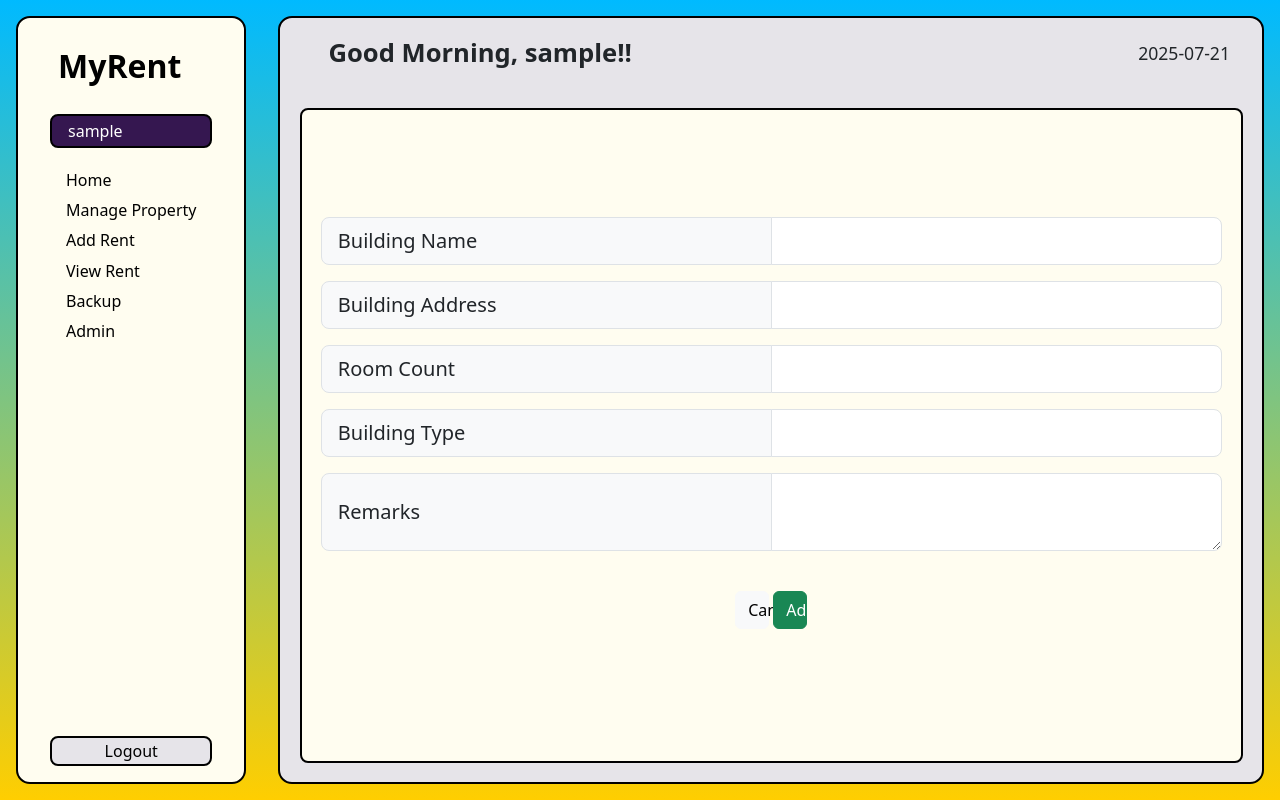
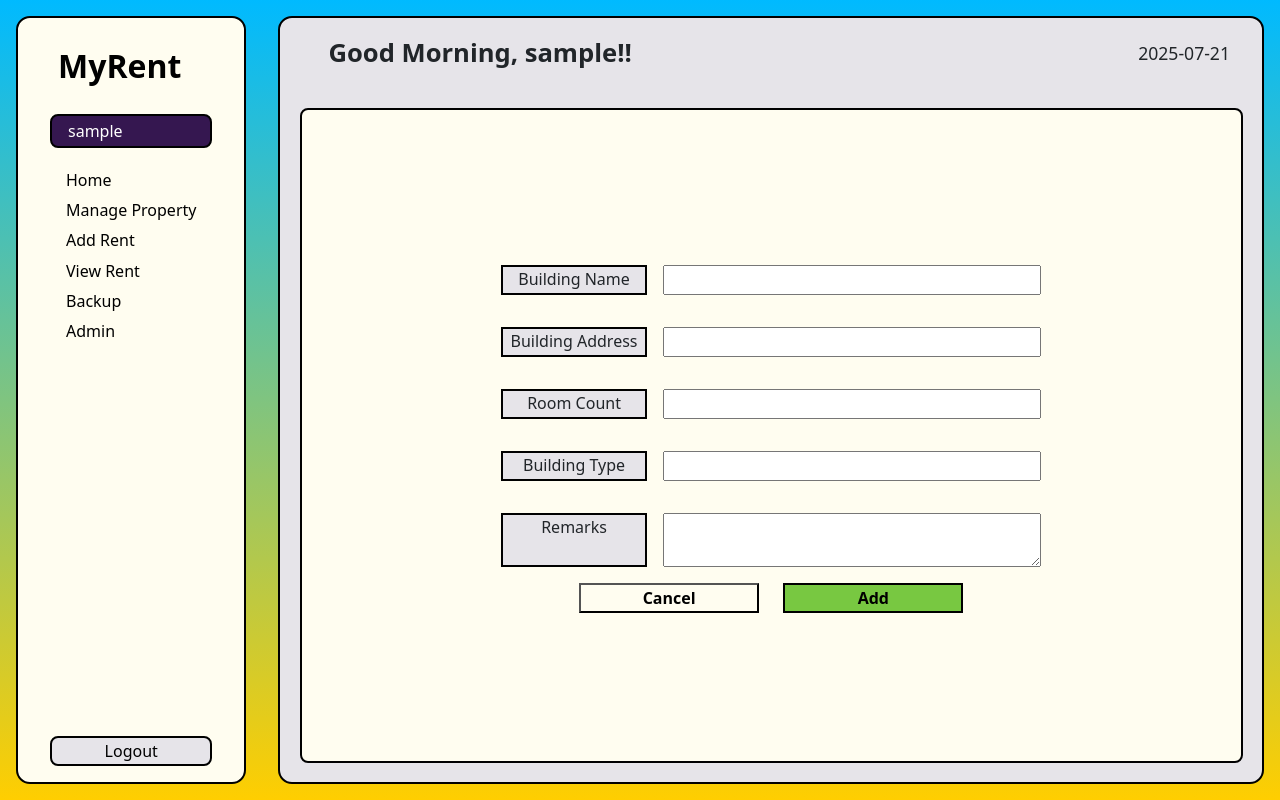
Before and after one commit to aashishChakradhar/RentManagementSystem, a Django app: page /building/add/ in a window 1280 px wide. Run offline with Django 5.2, Linux system fonts and the light colour scheme; the visitor is signed in with stand-in values (Sample User, id 1); style sheets or scripts are compiled from the project's sources; some libraries are stand-ins or nearby versions.

Commit message:
completed frontend design changes

```diff
--- a/static/js/script.js
+++ b/static/js/script.js
@@ -33,15 +33,17 @@ document.addEventListener("DOMContentLoaded", function () {
     }
 
     // Building select toggle
-    var actionDropdown = document.getElementById("action");
-    if (actionDropdown) {
-        actionDropdown.addEventListener("change", function () {
+        var actionDropdown = document.getElementById("action");
+        var buildingSelectContainer = document.getElementById("building-select-container");
+
+        if (actionDropdown && buildingSelectContainer) {
+            actionDropdown.addEventListener("change", function () {
             var action = this.value;
-            var buildingSelectContainer = document.getElementById("building-select-container");
-            if (buildingSelectContainer) {
-                buildingSelectContainer.style.display =
-                    action === "update" || action === "delete" ? "block" : "none";
+            if (action === "update" || action === "delete") {
+                buildingSelectContainer.classList.remove("hidden");
+            } else {
+                buildingSelectContainer.classList.add("hidden");
             }
-        });
-    }
+            });
+        }
 });
--- a/static/scss/style.scss
+++ b/static/scss/style.scss
@@ -166,3 +166,24 @@ a>button{
   justify-content: center;
   gap: 1.5rem;
 }
+
+.hidden {
+  display: none !important;
+}
+
+#building-select-container {
+  display: flex;
+  justify-content: center;
+  width: 100%;
+}
+table{
+  width: 70%;
+  border: $border;
+  margin: 1rem;
+  border-radius: $larger-curve;
+  overflow: hidden;
+}
+tr{
+  border: $border;
+  width: 100%;
+}
--- a/templates/building_action.html
+++ b/templates/building_action.html
@@ -1,47 +1,34 @@
 {% extends "base/base.html" %} {% block body %} {% if action == 'add' %}
 <form action="{% url 'rent:add-building' %}" method="POST">
   {% csrf_token %}
+  <label for="building_name">
+    <span >Building Name</span>
+    <input id="building_name" name="building_name" type="text" required />
+  </label>
 
-  <div class="input-group input-group-lg mb-3">
-    <span class="input-group-text building" id="inputGroup-sizing-lg"
-      >Building Name</span
-    >
-    <input name="building_name" type="text" class="form-control" required />
-  </div>
+  <label for="building_address"><span >Building Address</span>
+    <input id="building_address" name="building_address" type="text" required /></label>
 
-  <div class="input-group input-group-lg mb-3">
-    <span class="input-group-text building" id="inputGroup-sizing-lg"
-      >Building Address</span
-    >
-    <input name="building_address" type="text" class="form-control" required />
-  </div>
+  <label for="room_count">
+    <span>Room Count</span>
+    <input id="room_count" name="room_count" type="number" required />
+  </label>
 
-  <div class="input-group input-group-lg mb-3">
-    <span class="input-group-text building" id="inputGroup-sizing-lg"
-      >Room Count</span
-    >
-    <input name="room_count" type="number" class="form-control" required />
-  </div>
+  <label for="building_type">
+    <span >Building Type</span>
+    <input id="building_type" name="building_type" type="text" required />
+  </label>
 
-  <div class="input-group input-group-lg mb-3">
-    <span class="input-group-text building" id="inputGroup-sizing-lg"
-      >Building Type</span
-    >
-    <input name="building_type" type="text" class="form-control" required />
-  </div>
+  <label for="remarks">
+    <span >Remarks</span>
+    <textarea id="remarks" name="remarks"></textarea>
+  </label>
 
-  <div class="input-group input-group-lg mb-3">
-    <span class="input-group-text building" id="inputGroup-sizing-lg"
-      >Remarks</span
-    >
-    <textarea name="remarks" class="form-control"></textarea>
-  </div>
-
-  <div class="justify-content-center my-4">
-    <div class="w-100 text-center">
-      <a href="{% url 'rent:home' %}" class="btn btn-light w-25">Cancel</a>
-      <input type="submit" class="btn btn-success w-25" value="Add" />
-    </div>
+  <div id="button-group">
+    <a href="{% url 'rent:home' %}">
+      <button type="button">Cancel</button>
+    </a>
+    <button id="submit-button" type="submit" value="Add">Add</button>
   </div>
 </form>
 
@@ -49,96 +36,63 @@
 <form action="{% url 'rent:update-building' building.uid %}" method="POST">
   {% csrf_token %}
 
-  <div class="input-group input-group-lg mb-3">
-    <span class="input-group-text building" id="inputGroup-sizing-lg"
-      >Building Name</span
-    >
+  <label>
+    <span>Building Name</span>
     <input
       name="building_name"
       type="text"
-      class="form-control"
-      aria-label="Sizing example input"
-      aria-describedby="inputGroup-sizing-lg"
       value="{{ building.building_name }}"
     />
-  </div>
+  </label>
 
-  <div class="input-group input-group-lg mb-3">
-    <span class="input-group-text building" id="inputGroup-sizing-lg"
-      >Building Address</span
-    >
+  <label>
+    <span>Building Address</span>
     <input
       name="building_address"
       type="text"
-      class="form-control"
-      aria-label="Sizing example input"
-      aria-describedby="inputGroup-sizing-lg"
       value="{{ building.building_address }}"
     />
-  </div>
+  </label>
 
-  <div class="input-group input-group-lg mb-3">
-    <span class="input-group-text building" id="inputGroup-sizing-lg"
-      >Room Count</span
-    >
+  <label>
+    <span>Room Count</span>
     <input
       name="room_count"
       type="number"
-      class="form-control"
-      aria-label="Sizing example input"
-      aria-describedby="inputGroup-sizing-lg"
       value="{{ building.number_of_rooms }}"
     />
-  </div>
+  </label>
 
-  <div class="input-group input-group-lg mb-3">
-    <span class="input-group-text building" id="inputGroup-sizing-lg"
-      >Building Type</span
-    >
+  <label>
+    <span>Building Type</span>
     <input
       name="building_type"
       type="text"
-      class="form-control"
-      aria-label="Sizing example input"
-      aria-describedby="inputGroup-sizing-lg"
       value="{{ building.building_type }}"
     />
-  </div>
+  </label>
 
-  <div class="input-group input-group-lg mb-3">
-    <span class="input-group-text building" id="inputGroup-sizing-lg"
-      >Remarks</span
-    >
+  <label>
+    <span>Remarks</span>
     <textarea
       name="remarks"
-      class="form-control"
-      aria-label="Sizing example input"
-      aria-describedby="inputGroup-sizing-lg"
     >
-{{ building.remarks }}</textarea
+    {{ building.remarks }}</textarea
     >
-  </div>
+  </label>
 
-  <div class="justify-content-center my-4">
-    <div class="w-100 text-center">
-      <a href="{% url 'rent:home' %}" class="btn btn-light w-25">Cancel</a>
-      <input
-        type="submit"
-        name="update"
-        class="btn btn-success w-25"
-        value="Update"
-      />
-    </div>
+  <div id="button-group">
+    <a href="{% url 'rent:home' %}">
+      <button type="button">Cancel</button>
+    </a>
+    <button id="submit-button" type="submit" value="Update">Add</button>
   </div>
 </form>
 
 {% elif action == 'delete' %}
 <form action="{% url 'rent:delete-building' building.uid %}" method="POST">
   {% csrf_token %}
-  <table
-    class="table table-danger table-striped-columns table-hover"
-    style="border-radius: 1rem; overflow: hidden"
-  >
+  <table>
     <tbody>
       <tr>
         <td><strong>Building Name</strong></td>
@@ -162,17 +116,11 @@
       </tr>
     </tbody>
   </table>
-
-  <div class="justify-content-center my-4">
-    <div class="w-100 text-center">
-      <a href="{% url 'rent:home' %}" class="btn btn-light w-25">Cancel</a>
-      <input
-        type="submit"
-        name="delete"
-        class="btn btn-danger w-25"
-        value="Delete"
-      />
-    </div>
+  <div id="button-group" >
+    <a href="{% url 'rent:home' %}">
+      <button type="button" >Cancel</button>
+    </a>
+    <button id="submit-button" value="Delete" style="background: red;">Delete</button>
   </div>
 </form>
 {% endif %} {% endblock %}
--- a/templates/building_select.html
+++ b/templates/building_select.html
@@ -12,7 +12,7 @@
           </select>
         </label>
 
-        <div id="building-select-container" style="display: none;">
+        <div id="building-select-container" class = "hidden">
             <label for="building_name" ><span>Select Building</span>
             <select name="building_name" id="building_name" required>
                 <option value="empty" disabled selected>---Select Building---</option>
```
Also changed, not shown: templates/exportdatabase.html (+6 -24 lines), templates/room_add.html (+5 -5 lines).
